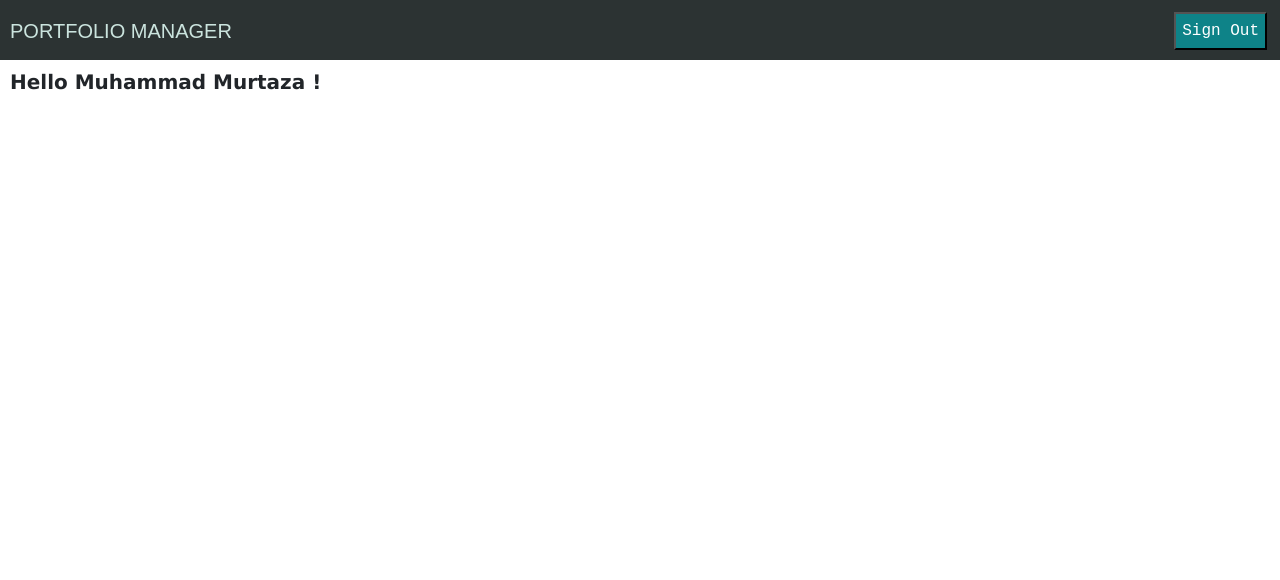
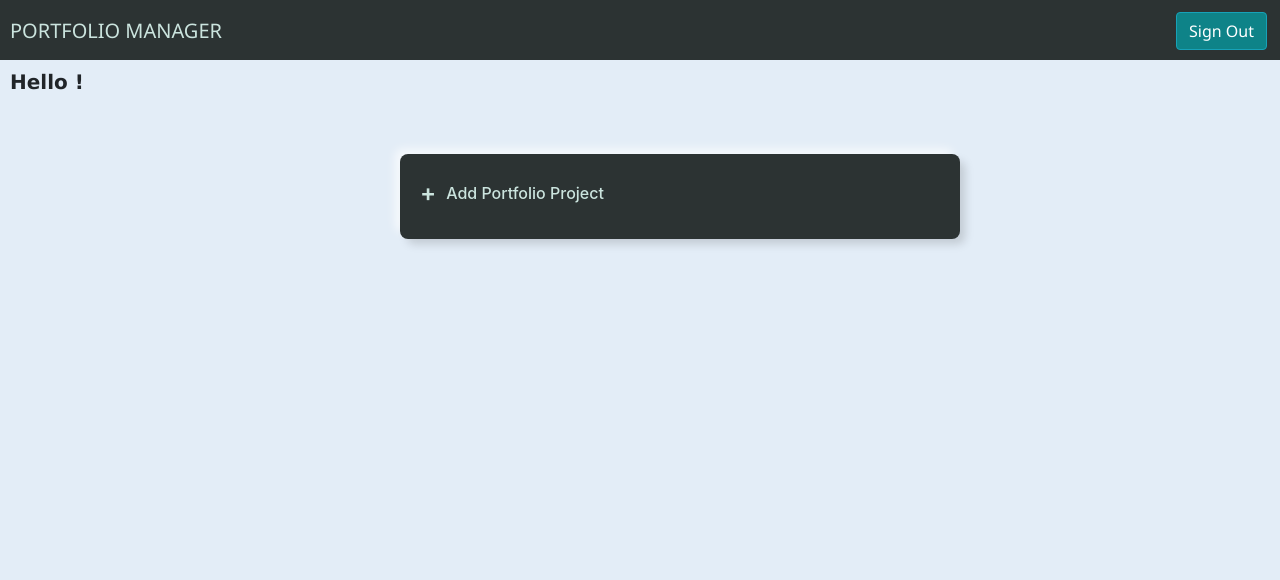
Before and after one commit to mm06369/Homework_2_Django, a Django app: page /main in a window 1280 px wide. Shown: the top 580 px of the page. Run offline with Django 4.2, Linux system fonts and the light colour scheme; a user stored in the database is signed in.

Commit message:
add portfolio tab created

```diff
--- a/hw2_website/portfolioWebsite/models.py
+++ b/hw2_website/portfolioWebsite/models.py
@@ -6,7 +6,6 @@
     user = models.ForeignKey(User, on_delete=models.CASCADE, null=True, blank=True)
     title = models.CharField(max_length= 200)
     description = models.TextField(null=True, blank=True)
-    media = models.CharField(null = True, max_length=200)
-
+    media = models.ImageField(null=True, blank = True, upload_to='images/')
     def __str__(self) -> str:
         return self.title
--- a/hw2_website/portfolioWebsite/urls.py
+++ b/hw2_website/portfolioWebsite/urls.py
@@ -7,6 +7,6 @@
     path('',views.home, name = 'home'),
     path('signUp', views.signUp, name = 'signUp'),
     path('signIn', views.signIn, name = 'signIn'),
-    path('signout', views.signout, name = 'signout'),
+    path('signOut', views.signOut, name = 'signOut'),
     path('main', views.main, name = 'main'),
 ]
--- a/hw2_website/portfolioWebsite/views.py
+++ b/hw2_website/portfolioWebsite/views.py
@@ -37,7 +37,6 @@
 
     return render(request,'authentication/signUp.html')
 
-
 def signIn(request):
 
     if request.method == 'POST':
@@ -67,8 +66,21 @@
 # def projects_list(request):
 #     c
 
-def signout(request):
+def signOut(request):
     pass
 
 def main(request):
+
+    if request.method == 'POST':
+        project_name = request.POST['project-name']
+        description = request.POST['description']
+        media = request.FILES['media-file']
+
+        newProject =  Project(user = request.user, title = project_name, description = description, media = media)
+        newProject.save()
+
+    user = request.user
+    projects = Project.objects.filter(user=user)
+    return render(request, 'authentication/main.html', {'fname':user.first_name,'object_list': projects})
+
     return render(request,'authentication/main.html')
--- a/hw2_website/portfolio_website/urls.py
+++ b/hw2_website/portfolio_website/urls.py
@@ -15,8 +15,10 @@
 """
 from django.contrib import admin
 from django.urls import path, include
+from django.conf import settings
+from django.conf.urls.static import static
 
 urlpatterns = [
     path('admin/', admin.site.urls),
     path('', include('portfolioWebsite.urls')),
-]
+] + static(settings.MEDIA_URL, document_root = settings.MEDIA_ROOT)
--- a/hw2_website/templates/authentication/main.html
+++ b/hw2_website/templates/authentication/main.html
@@ -14,9 +14,9 @@
         /* margin: 20px; */
     }
 
-    /* body{
-        margin: 10px;
-    } */
+    body{
+        background: #e3edf7;
+    }
 
     .header-box{
         width: auto;
@@ -26,7 +26,7 @@
         padding-top: 19px;
         padding-left: 10px;
         color: #CBE4DE;
-        font-family:Arial, Helvetica, sans-serif;
+        font-family:'Segoe UI', Tahoma, Geneva, Verdana, sans-serif;
         font-weight: bold;
         justify-content: space-between;
         display: flex;
@@ -42,16 +42,84 @@
 
     }
 
-    .sign-out-btn{
+    #btn{
         margin-top: -7px;
         margin-bottom: 2px;
         margin-right: 8px;
         background-color: #0E8388;
         font-weight: 500;
         color: white;
-        font-family: 'Courier New', Courier, monospace;
+        font-family:'Segoe UI', Tahoma, Geneva, Verdana, sans-serif;
     }
 
+    .accordian{
+        margin: 60px auto;
+        width: 600px;
+        align-items: center;
+    }
+
+    .accordian li{
+        list-style: none;
+        width: 100%;
+        margin: 20px;
+        padding: 10px;
+        border-radius: 8px;
+        background: #2C3333;
+        box-shadow: 6px 6px 10px -1px rgba(0,0,0,0.15),
+        -6px -6px 10px -1px rgba(255,255,255,0.7);
+
+    }
+
+    .accordian li label{
+        display: flex;
+        align-items: center;
+        padding: 10px;
+        font-size: 10px;
+        font-weight: 500;
+        cursor: pointer;
+    }
+
+    label::before{
+        content: '+';
+        margin-right: 10px;
+        font-size: 24px;
+        font-weight: 600;
+    }
+
+    input[type = 'checkbox']{
+        display: none;
+    }
+
+    .accordian .content{
+        color: #CBE4DE;
+        padding: 0 10px;
+        max-height: 0;
+        overflow: hidden;
+        transition: max-height 0.5s, padding 0.5s;
+    }
+
+    .accordian input[type = 'checkbox']:checked + label + .content{
+        max-height: 400px;
+        padding: 10px 10px 20px;
+    }
+
+    .accordian input[type = 'checkbox']:not(:checked) + label + .content{
+        max-height: 0;
+        padding: 0 10px;
+    }
+
+    .accordian input[type = 'checkbox']:checked + label::before{
+        content: '-';
+        color: #CBE4DE;
+    }
+
+    label{
+        color: #CBE4DE;
+        font-size: 20px;
+    }
+    .input-heading{
+        margin-top: 10px;
+    }
 
 </style>
 
@@ -59,7 +127,7 @@
 
     <div class = 'header-box'>
         <h5>PORTFOLIO MANAGER</h5>
-        <button class = 'sign-out-btn'>Sign Out</button>
+        <button class="btn btn-info" id = 'btn'>Sign Out</button>
     </div>
 
     <div class = 'user-data'>
@@ -67,13 +135,38 @@
         {% if user.is_authenticated %}
 
             <div class = 'name-display'>
-                <h4>Hello Muhammad Murtaza !</h4>
+                <h4>Hello {{fname}} !</h4>
             </div>
 
         {%endif%}
+    </div>
 
-    </div>
+    <ul class = 'accordian'>
+        <li>
+            <!-- <input type = 'radio' name = 'accordian' id = 'first' unchecked> -->
+            <input type = 'checkbox' name = 'accordian' id = 'first' unchecked>
+            <label for = 'first'><h6 class = 'input-heading'>Add Portfolio Project</h6></label>
+            <div class = 'content'>
+                <form action = '/main' method = 'post' enctype="multipart/form-data">
+                    {% csrf_token %}
+                    <input type = 'text' id = 'project-name' name = 'project-name' class="form-control" placeholder="Project Name">
+                    <br>
+                    <textarea name="description" id = "description" rows="5" cols="60" wrap="soft" placeholder="Description" class="form-control"></textarea>
+                    <!-- <input type = 'text' id = 'description' name = 'description' placeholder="Description" size = '50' style = 'height: 200px; padding:5px; padding-top:10px; overflow-wrap: break-word;'> -->
+                    <br>
+                    <h5 style = 'font-size: 15px;'>Submit any media file related to your project</h5>
+                    <input type = 'file' name = 'media-file' id = 'media-file' class = 'btn btn-info'>
+                    <br><br>
+                    <button type="submit" class="btn btn-info">Submit</button>
+                    <br>
+
+                </form>
+            </div>
+        </li>
+
+    </ul>
 
 
 </body>
+
 </html>
```
Also changed, not shown: hw2_website/portfolio_website/settings.py (+7 -0 lines), hw2_website/templates/authentication/mainJunk.txt (+91 -0 lines), hw2_website/db.sqlite3, hw2_website/media/images/clg_reciept_1mb.jpg (added), hw2_website/media/images/clg_reciept_1mb_pt8N9OJ.jpg (added), hw2_website/portfolioWebsite/migrations/0003_alter_project_media.py (added).
